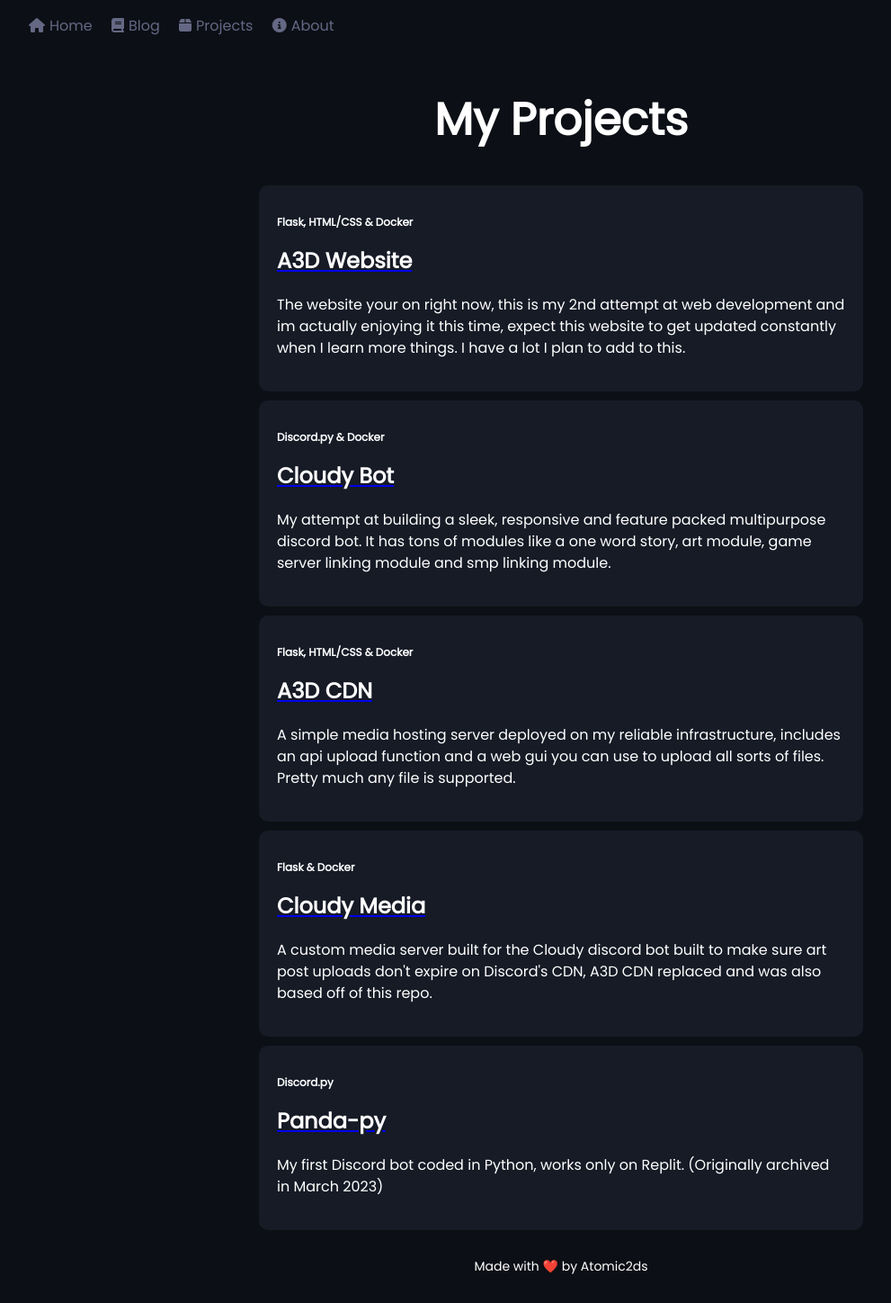
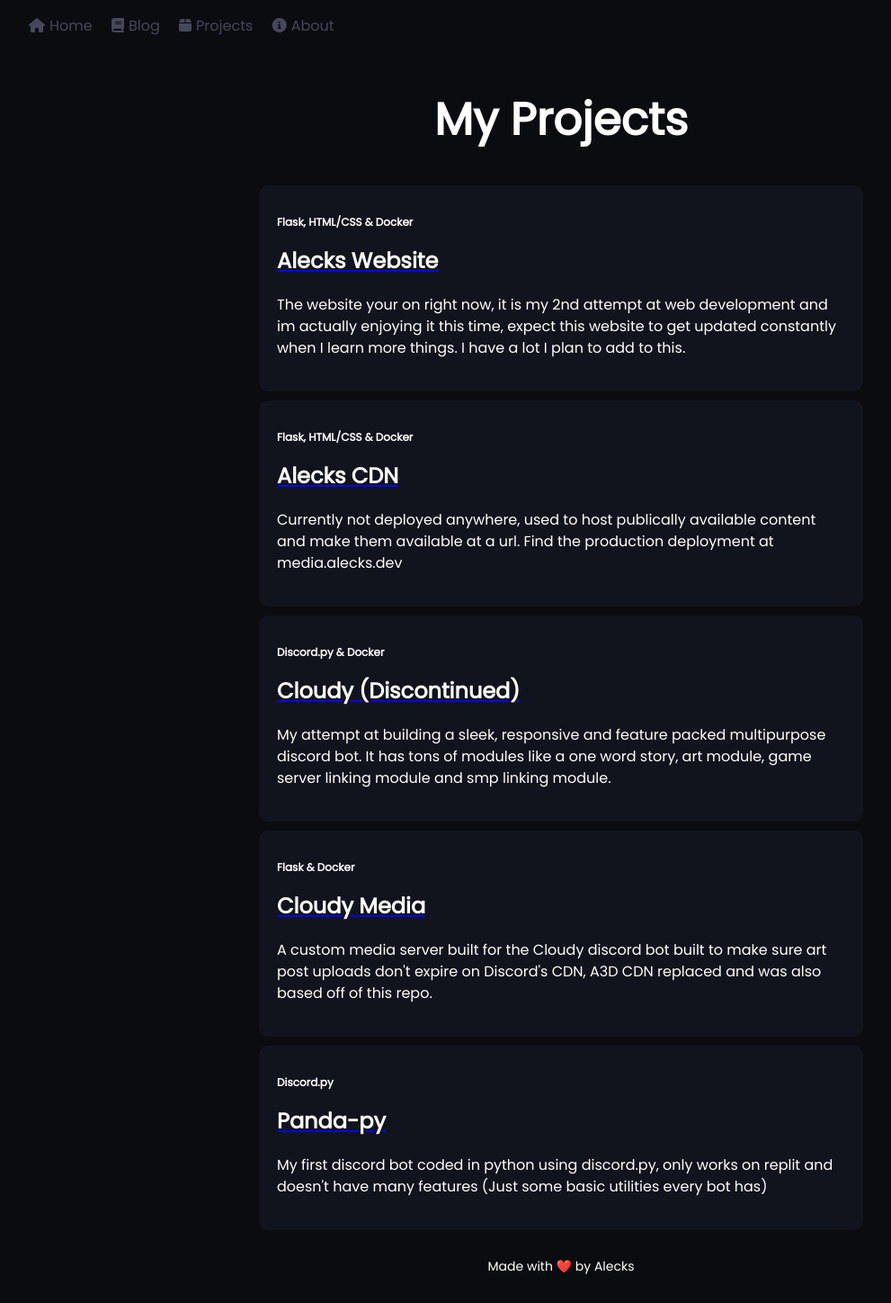
Before and after one commit to Alecks20/Personal-Website, a Flask app: page /projects in a window 1280 px wide. Shown: the whole page at 90% size, without its empty margins (16-1007 px from the left). Run offline with Flask 3, Linux system fonts and the light colour scheme.

Commit message:
Major updates, full website redesign, changes colours pfp names domain

```diff
--- a/static/index.css
+++ b/static/index.css
@@ -9,12 +9,12 @@ body {
     margin: 30px auto;
     padding: 20px;
     border-radius: 10px;
-     background-color: #161B26;
+     background-color: #11141C;
     color: white;
     text-align: center;
     justify-content: center;
     align-items: center;
-    height: calc(100% - 60px);
+    height: calc(100% - 30px);
     margin-top: 100px;
     position: relative;
     text-align: left;
@@ -56,7 +56,7 @@ body {
     margin: 10px auto;
     padding: 20px;
     border-radius: 10px;
-     background-color: #161B26;
+     background-color: #11141C;
     color: white;
     text-align: center;
     justify-content: center;
@@ -141,14 +141,14 @@ body {
 }
 
 .gray-icon {
-    color: #646884;
+    color: #45475A;
     margin-right: 5px;
     font-size: 16px;
 }
 
 .nav li a {
     display: inline-block;
-    color: #646884;
+    color: #45475A;
     text-align: center;
     padding: auto;
     text-decoration: none;
@@ -220,7 +220,7 @@ body {
     margin: 10px auto;
     padding: 20px;
     border-radius: 10px;
-     background-color: #161B26;
+     background-color: #11141C;
     color: white;
     text-align: center;
     justify-content: center;
--- a/templates/about.html
+++ b/templates/about.html
@@ -8,9 +8,9 @@
     <link rel="shortcut icon" href="{{ favicon }}">
     <link rel="stylesheet" href="https://cdnjs.cloudflare.com/ajax/libs/font-awesome/6.2.0/css/all.min.css">
     <script defer src="https://umami.a3d.pro/script.js" data-website-id="{{ tracking_id }}"></script>
-    <title>A3D - About Me</title>
+    <title>Alecks - About Me</title>
 </head>
-<body style="background-color: #0C0F15;"></body>
+<body style="background-color: #0A0C10;"></body>
 <body>
 
     {{ navigation | safe }}
@@ -127,7 +127,7 @@
     </div>
 
     <div class="footer">
-        <p>Made with ❤️ by Atomic2ds</p>
+        <p>Made with ❤️ by Alecks</p>
     </div>
 
     <div class="gicus-box">
--- a/templates/blog-post.html
+++ b/templates/blog-post.html
@@ -15,9 +15,9 @@
     <link rel="stylesheet" href="{{ url_for('static', filename='index.css') }}">
     <link rel="stylesheet" href="https://fonts.googleapis.com/css?family=Poppins">
     <link rel="shortcut icon" href="{{ favicon }}">
-    <title>A3D Blog - {{ post.meta['title'] }}</title>
+    <title>Alecks - {{ post.meta['title'] }}</title>
 </head>
-<body style="background-color: #0C0F15;">
+<body style="background-color: #0A0C10;"></body>
 
     {{ navigation | safe }}
 
@@ -30,7 +30,7 @@
     </div>
 
     <div class="blog-footer">
-        <p>Made with ❤️ by Atomic2ds</p>
+        <p>Made with ❤️ by Alecks</p>
     </div>
 
     <div class="gicus-box">
--- a/templates/blog.html
+++ b/templates/blog.html
@@ -8,9 +8,9 @@
     <link rel="shortcut icon" href="{{ favicon }}">
     <link rel="stylesheet" href="https://cdnjs.cloudflare.com/ajax/libs/font-awesome/6.2.0/css/all.min.css">
     <script defer src="https://umami.a3d.pro/script.js" data-website-id="{{ tracking_id }}"></script>
-    <title>A3D - Blog Posts</title>
+    <title>Alecks - Blog Posts</title>
 </head>
-<body style="background-color: #0C0F15;"></body>
+<body style="background-color: #0A0C10;"></body>
 <body>
   {{ navigation | safe }}
 
@@ -28,7 +28,7 @@
       {% endfor %}
 
       <div class="footer">
-        <p>Made with ❤️ by Atomic2ds</p>
+        <p>Made with ❤️ by Alecks</p>
     </div>
 </body>
 </html>
--- a/templates/error.html
+++ b/templates/error.html
@@ -8,15 +8,15 @@
     <link rel="shortcut icon" href="{{ favicon }}">
     <link rel="stylesheet" href="https://cdnjs.cloudflare.com/ajax/libs/font-awesome/6.2.0/css/all.min.css">
     <script defer src="https://umami.a3d.pro/script.js" data-website-id="{{ tracking_id }}"></script>
-    <title>A3D - {{ text }}</title>
+    <title>Alecks - {{ text }}</title>
 </head>
-<body style="background-color: #0C0F15;"></body>
+<body style="background-color: #0A0C10;"></body>
 <body>
   {{ navigation | safe }}
 
     <div class="content-error">
         <h1 class="title-error">{{ text }}</h1>
-        <p class="text-error">Made with ❤️ by Atomic2ds</p>
+        <p class="text-error">Made with ❤️ by Alecks</p>
     </div>
 </body>
 </html>
--- a/templates/projects.html
+++ b/templates/projects.html
@@ -10,7 +10,7 @@
     <script defer src="https://umami.a3d.pro/script.js" data-website-id="{{ tracking_id }}"></script>
     <title>A3D - Projects</title>
 </head>
-<body style="background-color: #0C0F15;"></body>
+<body style="background-color: #0A0C10;"></body>
 <body>
     {{ navigation | safe }}
 
@@ -18,31 +18,30 @@
         <h1 class="title-text-box">My Projects</h1>
       </div>
 
-
-
       <div class="box">
         <h3 class="project-languages">Flask, HTML/CSS & Docker</h3>
-        <a href="https://github.com/Atomic2ds/A3D-Website" target="_blank"><h1 class="box-title">A3D Website</h1></a>
+        <a href="https://github.com/Atomic2ds/Alecks-Website" target="_blank"><h1 class="box-title">Alecks Website</h1></a>
         <p class="box-text">
-            The website your on right now, this is my 2nd attempt at web development and im actually enjoying it this time, expect this website to get updated constantly when I learn more things. I have a lot I plan to add to this.
+            The website your on right now, it is my 2nd attempt at web development and im actually enjoying it this time, expect this website to get updated constantly when I learn more things. I have a lot I plan to add to this.
         </p>
       </div>
 
       <div class="box">
+        <h3 class="project-languages">Flask, HTML/CSS & Docker</h3>
+        <a href="https://github.com/Atomic2ds/A3D-CDN" target="_blank"><h1 class="box-title">Alecks CDN</h1></a>
+        <p class="box-text">
+            Currently not deployed anywhere, used to host publically available content and make them available at a url. Find the production deployment at media.alecks.dev
+        </p>
+    </div>
+
+      <div class="box">
         <h3 class="project-languages">Discord.py & Docker</h3>
-        <a href="https://github.com/Atomic2ds/Cloudy" target="_blank"><h1 class="box-title">Cloudy Bot</h1></a>
+        <a href="https://github.com/Atomic2ds/Cloudy" target="_blank"><h1 class="box-title">Cloudy (Discontinued)</h1></a>
         <p class="box-text">
             My attempt at building a sleek, responsive and feature packed multipurpose discord bot. It has tons of modules like a one word story, art module, game server linking module and smp linking module.
         </p>
     </div>
 
-    <div class="box">
-        <h3 class="project-languages">Flask, HTML/CSS & Docker</h3>
-        <a href="https://github.com/Atomic2ds/A3D-CDN" target="_blank"><h1 class="box-title">A3D CDN</h1></a>
-        <p class="box-text">
-            A simple media hosting server deployed on my reliable infrastructure, includes an api upload function and a web gui you can use to upload all sorts of files. Pretty much any file is supported.
-        </p>
-    </div>
 
     <div class="box">
         <h3 class="project-languages">Flask & Docker</h3>
@@ -56,12 +55,12 @@
         <h3 class="project-languages">Discord.py</h3>
         <a href="https://github.com/Atomic2ds/Panda-py" target="_blank"><h1 class="box-title">Panda-py</h1></a>
         <p class="box-text">
-            My first Discord bot coded in Python, works only on Replit. (Originally archived in March 2023)
+            My first discord bot coded in python using discord.py, only works on replit and doesn't have many features (Just some basic utilities every bot has)
         </p>
     </div>
 
       <div class="footer">
-        <p>Made with ❤️ by Atomic2ds</p>
+        <p>Made with ❤️ by Alecks</p>
     </div>
 </body>
 </html>
--- a/templates/upload.html
+++ b/templates/upload.html
@@ -24,7 +24,7 @@
     </div>
 
     <div class="footer">
-        <p>Made with ❤️ by Atomic2ds</p>
+        <p>Made with ❤️ by Alecks</p>
     </div>
 </body>
 </html>
```
Also changed, not shown: pages/first-website-update.md (added, +23 -0 lines), templates/index.html (+10 -4 lines), assets/pfp2.jpg (added).
